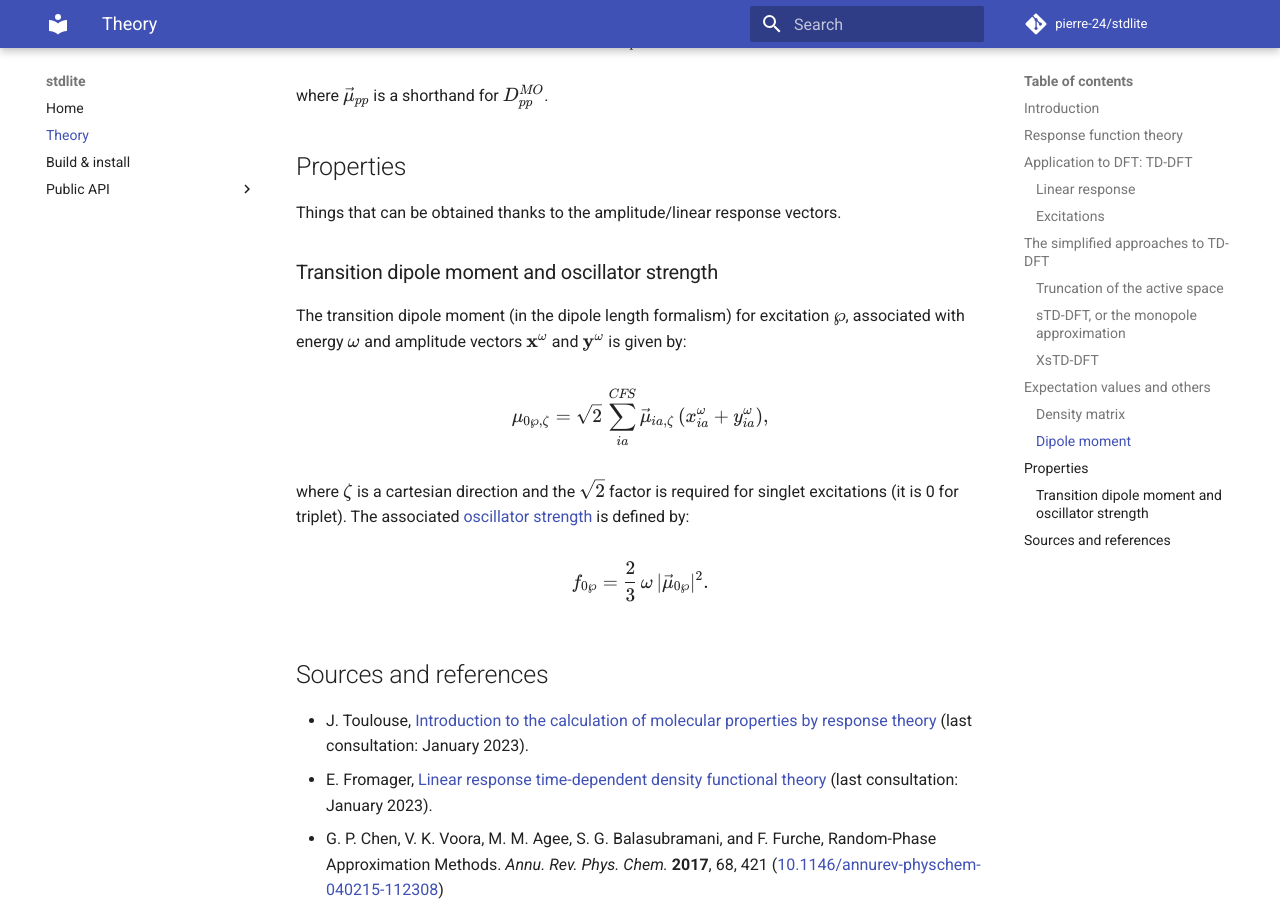
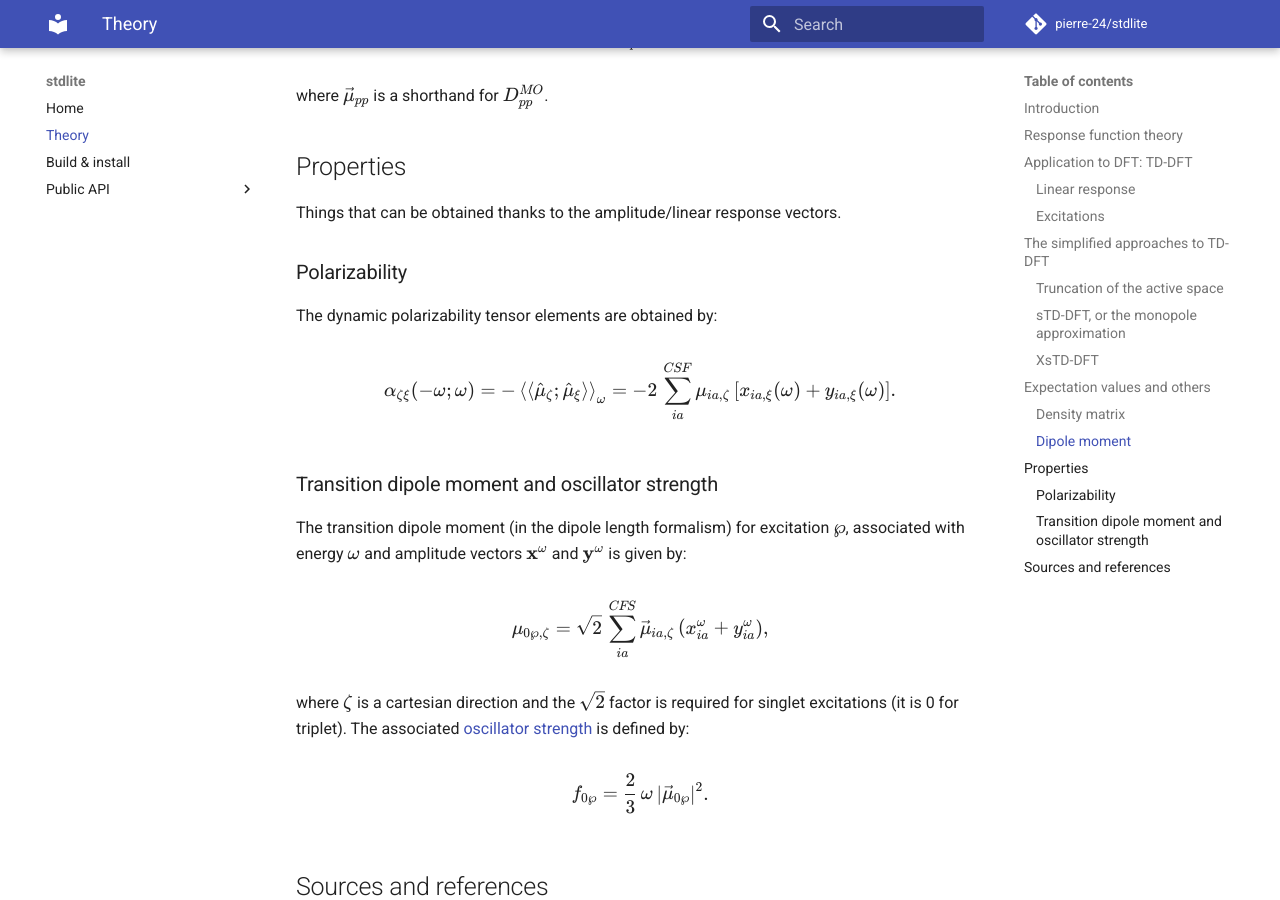
Before and after one commit to pierre-24/stdlite, an MkDocs documentation site: the page built from docs/theory.md, in a window 1280 px wide and 900 px high, scrolled down 8099 px. Built offline with MkDocs 1.6.1 and Material for MkDocs 9.7.7, drawn with Linux system fonts in a browser that asks for light colours; comment, search, counter and statistics services are not loaded.

Commit message:
linear response

```diff
--- a/docs/theory.md
+++ b/docs/theory.md
@@ -324,6 +324,12 @@ where $\vec\mu_{pp}$ is a shorthand for $D^{MO}_{pp}$.
 
 Things that can be obtained thanks to the amplitude/linear response vectors.
 
+### Polarizability
+
+The dynamic polarizability tensor elements are obtained by:
+
+$$\alpha_{\zeta\xi}(-\omega;\omega) = -\braket{\braket{\hat\mu_\zeta;\hat\mu_\xi}}_\omega = -2\,\sum_{ia}^{CSF} \mu_{ia,\zeta}\,[x_{ia,\xi}(\omega)+y_{ia,\xi}(\omega)].$$
+
 ### Transition dipole moment and oscillator strength
 
 The transition dipole moment (in the dipole length formalism) for excitation $\wp$, associated with energy $\omega$ and amplitude vectors $\mathbf x^\omega$ and $\mathbf y^\omega$ is given by:
```
